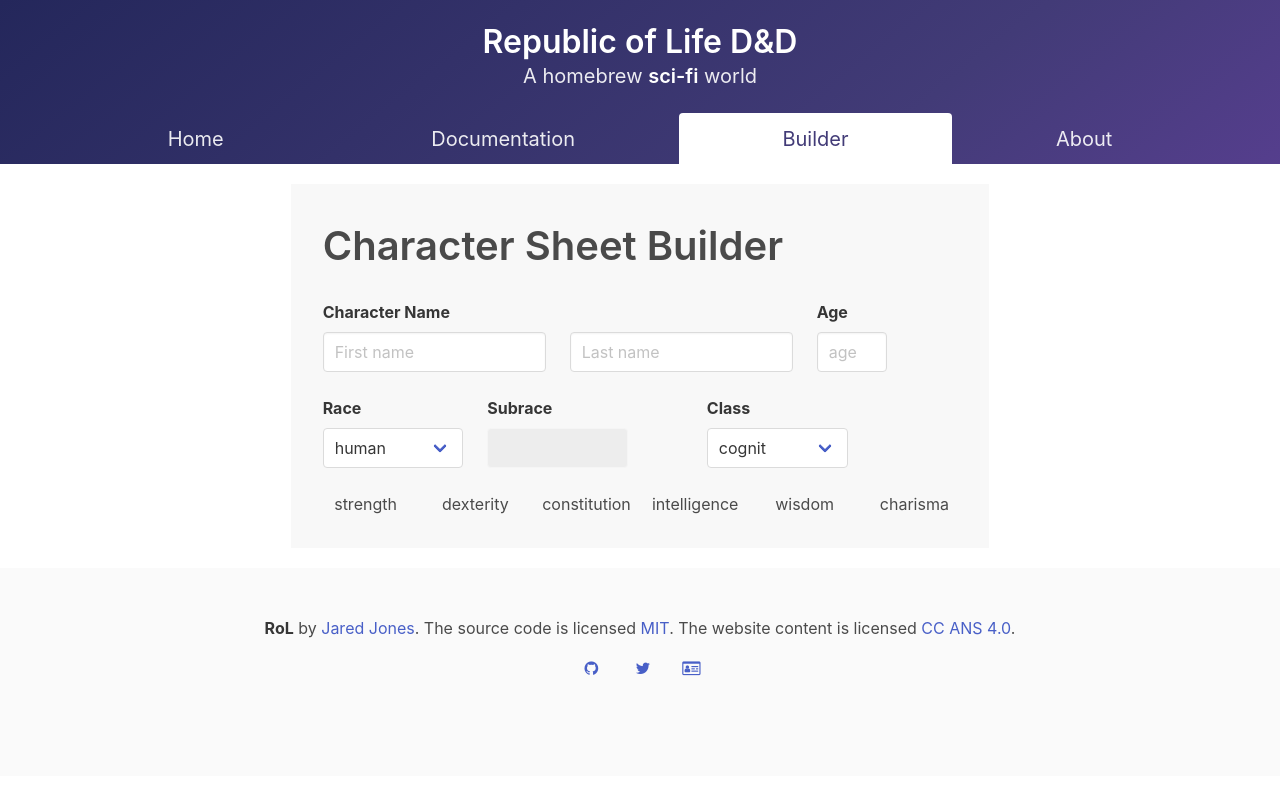
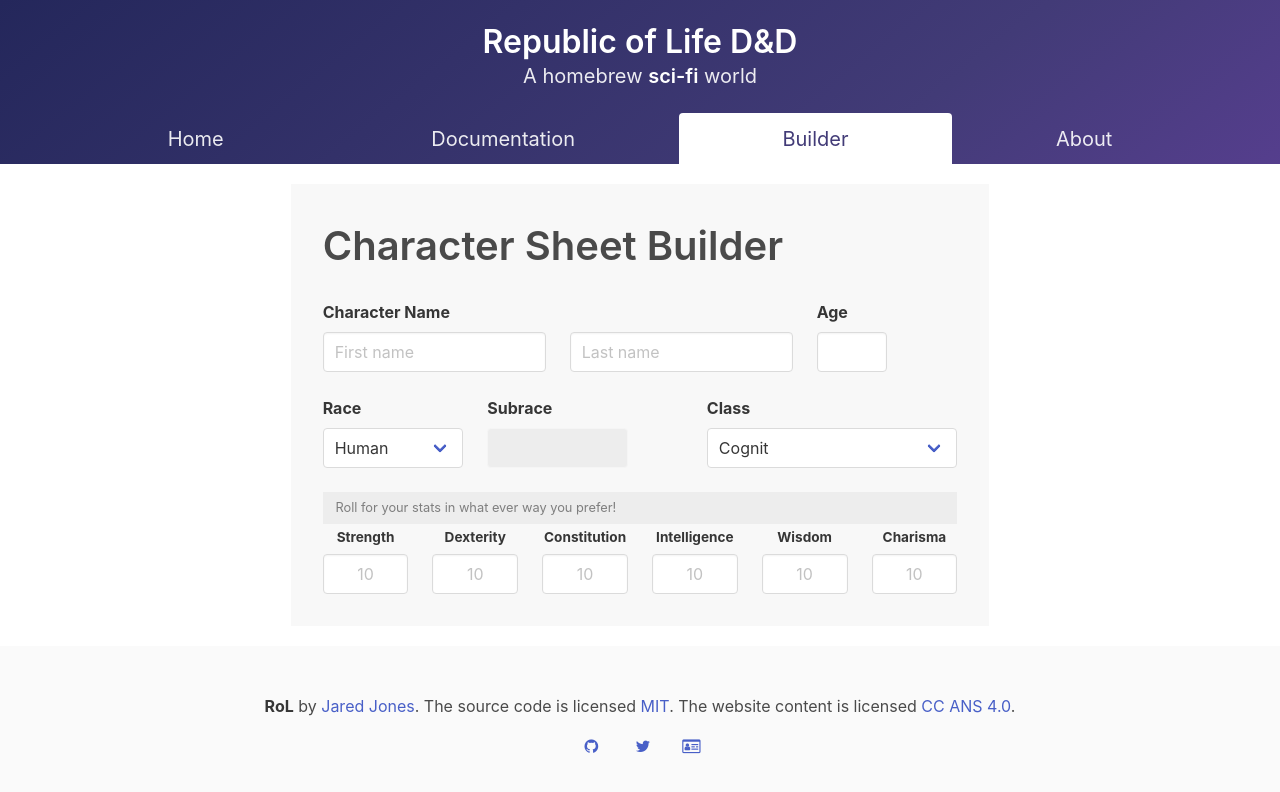
Before and after one commit to Jaredk3nt/rolDnDWebsite, an Angular app: page /builder in a window 1280 px wide. Shown: the top 792 px of the page. Built offline with nearby package versions, Linux system fonts and the light colour scheme.

Commit message:
Adding capitalize pipe, and number inputs for the ability scores

```diff
--- a/src/app/app.module.ts
+++ b/src/app/app.module.ts
@@ -5,6 +5,8 @@ import { RouterModule, Routes } from '@angular/router';
 import { DocRouterModule } from './documentation/doc-router.module';
 
 import { UrlService } from './url.service';
+
+import { CapitalizePipe } from './pipes/capitalize.pipe';
 
 import { AppComponent } from './app.component';
 import { HomeComponent } from './home/home.component';
@@ -23,7 +25,8 @@ const routes: Routes = [
     AppComponent,
     HomeComponent,
     BuilderComponent,
-    AboutComponent
+    AboutComponent,
+    CapitalizePipe
   ],
   imports: [
     BrowserModule,
--- a/src/app/builder/builder.component.html
+++ b/src/app/builder/builder.component.html
@@ -27,7 +27,7 @@
                 <div class="column is-one-quarter">
                     <label class="label">Age</label>
                     <div class="control age-input">
-                        <input class="input" type="text" placeholder="age">
+                        <input class="input" type="number" placeholder="">
                     </div>
                 </div>
             </div>
@@ -37,7 +37,7 @@
                     <div class="control is-extended">
                         <div class="select is-fullwidth">
                             <select class="">
-                                <option *ngFor="let r of races" [value]="r">{{r.race}}</option>
+                                <option *ngFor="let r of races" [value]="r">{{r.race | capitalize}}</option>
                             </select>
                         </div>
                     </div>
@@ -49,20 +49,24 @@
                     </div>
                 </div>
                 <div class="column is-1"></div>
-                <div class="column is-one-quarter">
+                <div class="column">
                     <label class="label">Class</label>
                     <div class="control is-extended">
                         <div class="select is-fullwidth">
                             <select class="">
-                                <option *ngFor="let class of classes" [value]="class">{{class}}</option>
+                                <option *ngFor="let class of classes" [value]="class">{{class | capitalize}}</option>
                             </select>
                         </div>
                     </div>
                 </div>
             </div>
+            <div class="input-info">Roll for your stats in what ever way you prefer!</div>
             <div class="columns">
-                <div class="column is-2 has-text-centered" *ngFor="let ability of abilityScores">
-                    {{ability}}
+                <div class="column is-2" *ngFor="let ability of abilityScores">
+                    <label class="label ability-label">{{ability | capitalize}}</label>
+                    <div class="control ability-input">
+                        <input class="input input-centered" type="number" placeholder="10">
+                    </div>
                 </div>
             </div>
         </div>
--- a/src/app/builder/builder.component.ts
+++ b/src/app/builder/builder.component.ts
@@ -1,4 +1,5 @@
 import { Component } from '@angular/core';
+import { CapitalizePipe } from '../pipes/capitalize.pipe';
 
 @Component({
     selector: 'builder-component',
--- /dev/null
+++ b/src/app/pipes/capitalize.pipe.ts
@@ -0,0 +1,11 @@
+import { Pipe, PipeTransform } from "@angular/core";
+
+@Pipe({ name: 'capitalize' })
+export class CapitalizePipe implements PipeTransform {
+    transform (value: any) {
+        if (value) {
+            return value.charAt(0).toUpperCase() + value.slice(1);
+        }
+        return value;
+    }
+}
--- a/src/styles.scss
+++ b/src/styles.scss
@@ -44,21 +44,36 @@ $darker-grey: #ededed;
         .input[disabled] {
             background: $darker-grey;
         }
-    }
 
 
-
-    .field-inline {
-        display: inline-block;
-    }
-
-    .name-input {
-        display: inline-block;
+        .ability-label {
+            font-size: .85rem;
+            overflow: hidden;
+            text-align: center;
+        }
     }
 
     .age-input {
         width: 50%;
     }
+
+    .input-info {
+        font-size: .8rem;
+        color: #7e7e7e;
+        background: $darker-grey;
+        padding: .5em 1em;
+        margin: .2em 0em;
+    }
+}
+
+input[type=number]::-webkit-inner-spin-button,
+input[type=number]::-webkit-outer-spin-button {
+    -webkit-appearance: none;
+    margin: 0;
+}
+
+.input-centered {
+    text-align: center;
 }
 
 .h3-p {
```
